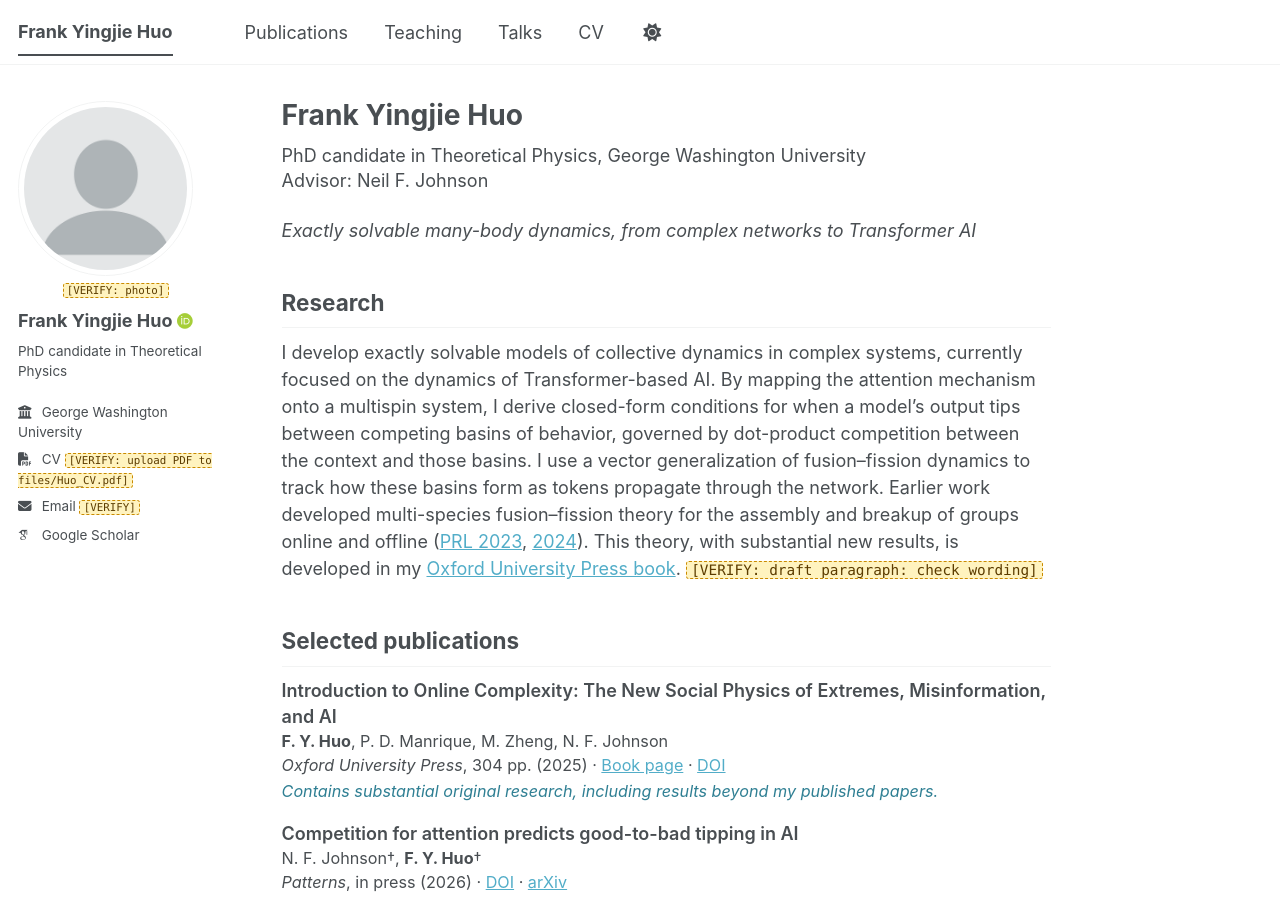
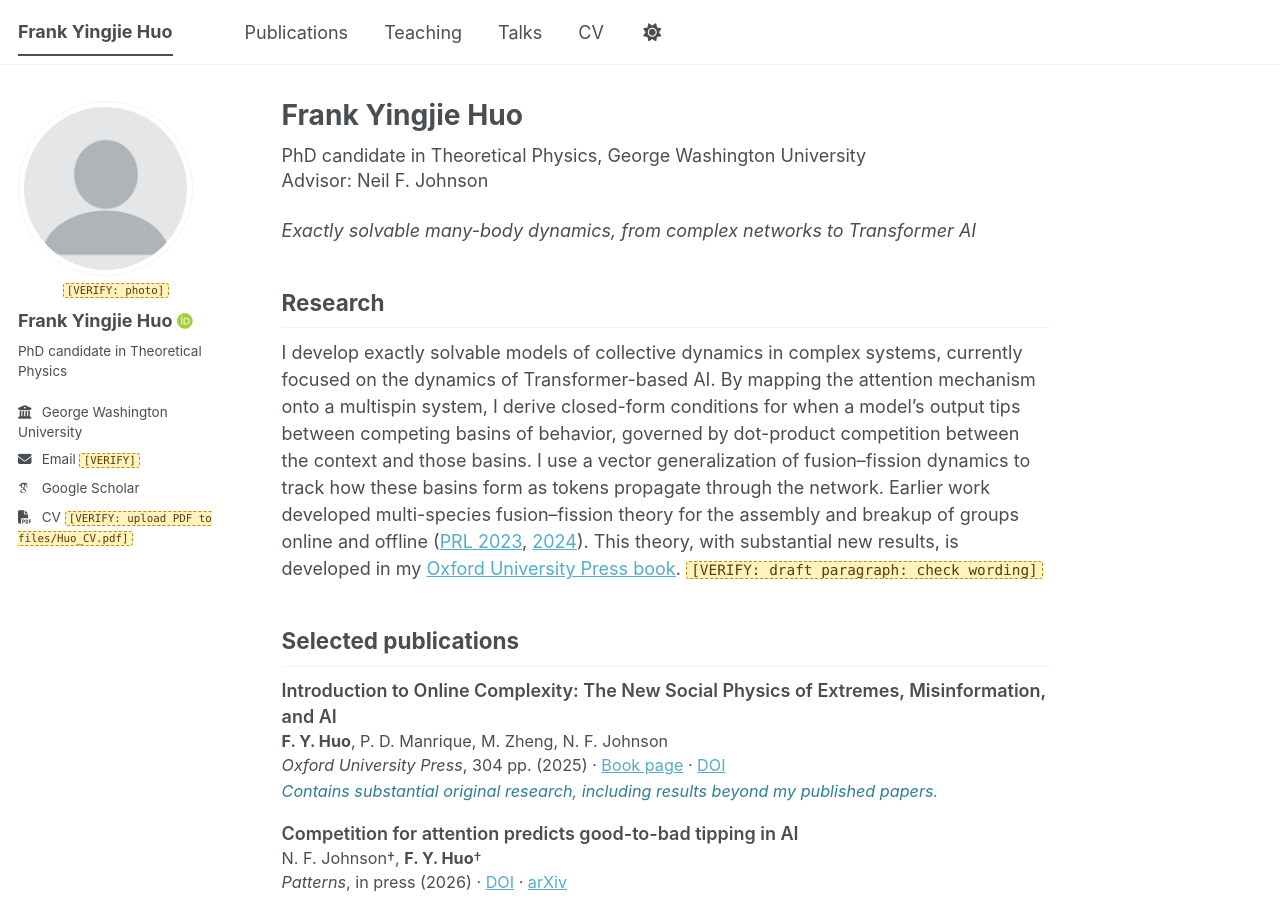
Before and after one commit to FrankHuo-217/huo.github.io, a Jekyll site: the page built from _pages/about.md, in a window 1280 px wide and 900 px high. Built offline with Jekyll 4.4.1, drawn with Linux system fonts in a browser that asks for light colours; some web fonts are replaced; a script bundle is joined from its source files by our own code.

Commit message:
List the CV link after Google Scholar
Co-Authored-By: Claude Opus 5.5 <noreply@anthropic.com>
Claude-Session: https://claude.ai/code/session_01EX1ohUgYjPPjqdCJmoT8XW

```diff
--- a/_includes/author-profile.html
+++ b/_includes/author-profile.html
@@ -34,9 +34,6 @@
       {% if author.uri %}
         <li><a href="{{ author.uri }}"><i class="fas fa-fw fa-link icon-pad-right" aria-hidden="true"></i>{{ site.data.ui-text[site.locale].website_label | default: "Website" }}</a></li>
       {% endif %}
-      {% if author.cv %}
-        <li><i class="fas fa-fw fa-file-pdf icon-pad-right" aria-hidden="true"></i>{% include cv-link.html label="CV" %}</li>
-      {% endif %}
       {% if author.email %}
         <li><a href="mailto:{{ author.email }}"><i class="fas fa-fw fa-envelope icon-pad-right" aria-hidden="true"></i>{{ author.email }}</a></li>
       {% else %}
@@ -50,6 +47,9 @@
       {% if author.googlescholar %}
         <li><a href="{{ author.googlescholar }}"><i class="ai ai-google-scholar ai-fw icon-pad-right"></i>Google Scholar</a></li>
       {% endif %}
+      {% if author.cv %}
+        <li><i class="fas fa-fw fa-file-pdf icon-pad-right" aria-hidden="true"></i>{% include cv-link.html label="CV" %}</li>
+      {% endif %}
 
       <!-- Font Awesome icons / Repositories -->
       {% if author.github %}
--- a/_pages/about.md
+++ b/_pages/about.md
@@ -15,9 +15,9 @@ Advisor: Neil F. Johnson
 <p class="home-interests">Exactly solvable many-body dynamics, from complex networks to Transformer AI</p>
 
 <p class="home-links">
-{% include cv-link.html label="CV" %}
-· {% if site.author.email %}<a href="mailto:{{ site.author.email }}">Email</a>{% else %}Email {% include verify.html %}{% endif %}
+{% if site.author.email %}<a href="mailto:{{ site.author.email }}">Email</a>{% else %}Email {% include verify.html %}{% endif %}
 · <a href="{{ site.author.googlescholar }}">Google Scholar</a>
+· {% include cv-link.html label="CV" %}
 </p>
 
 ## Research
```
